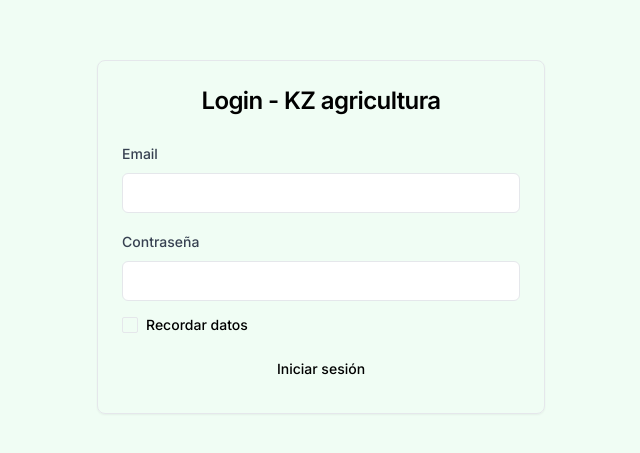
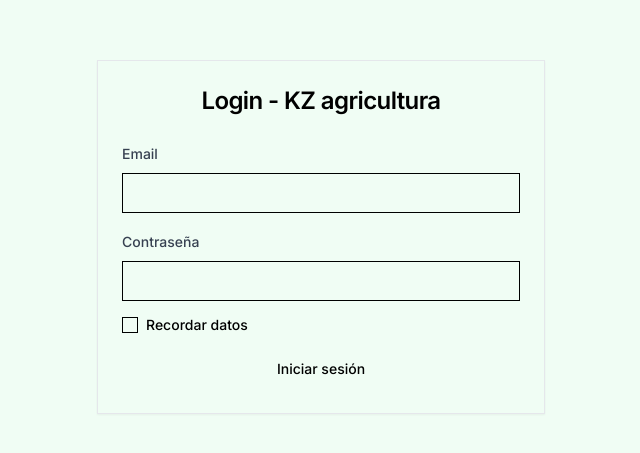
Before and after one commit to pozuelo89/GesAgri, a Next.js app: page / in a window 1280 px wide. Shown: the part 163-616 px from the top of the page, without its empty margins (319-959 px from the left). Built offline with nearby package versions, Linux system fonts and the light colour scheme.

Commit message:
Add files via upload

```diff
--- a/tailwind.config.js
+++ b/tailwind.config.js
@@ -1,12 +1,61 @@
 /** @type {import('tailwindcss').Config} */
 module.exports = {
-  content: [
+    darkMode: ['class'],
+    content: [
     './pages/**/*.{js,ts,jsx,tsx,mdx}',
     './components/**/*.{js,ts,jsx,tsx,mdx}',
     './app/**/*.{js,ts,jsx,tsx,mdx}',
   ],
   theme: {
-    extend: {},
+  	extend: {
+  		borderRadius: {
+  			lg: 'var(--radius)',
+  			md: 'calc(var(--radius) - 2px)',
+  			sm: 'calc(var(--radius) - 4px)'
+  		},
+  		colors: {
+  			background: 'hsl(var(--background))',
+  			foreground: 'hsl(var(--foreground))',
+  			card: {
+  				DEFAULT: 'hsl(var(--card))',
+  				foreground: 'hsl(var(--card-foreground))'
+  			},
+  			popover: {
+  				DEFAULT: 'hsl(var(--popover))',
+  				foreground: 'hsl(var(--popover-foreground))'
+  			},
+  			primary: {
+  				DEFAULT: 'hsl(var(--primary))',
+  				foreground: 'hsl(var(--primary-foreground))'
+  			},
+  			secondary: {
+  				DEFAULT: 'hsl(var(--secondary))',
+  				foreground: 'hsl(var(--secondary-foreground))'
+  			},
+  			muted: {
+  				DEFAULT: 'hsl(var(--muted))',
+  				foreground: 'hsl(var(--muted-foreground))'
+  			},
+  			accent: {
+  				DEFAULT: 'hsl(var(--accent))',
+  				foreground: 'hsl(var(--accent-foreground))'
+  			},
+  			destructive: {
+  				DEFAULT: 'hsl(var(--destructive))',
+  				foreground: 'hsl(var(--destructive-foreground))'
+  			},
+  			border: 'hsl(var(--border))',
+  			input: 'hsl(var(--input))',
+  			ring: 'hsl(var(--ring))',
+  			chart: {
+  				'1': 'hsl(var(--chart-1))',
+  				'2': 'hsl(var(--chart-2))',
+  				'3': 'hsl(var(--chart-3))',
+  				'4': 'hsl(var(--chart-4))',
+  				'5': 'hsl(var(--chart-5))'
+  			}
+  		}
+  	}
   },
-  plugins: [],
+  plugins: [require("tailwindcss-animate")],
 }
```
Also changed, not shown: hooks_useAlbaranes.ts (added, +71 -0 lines), hooks_useDatosMaestros.ts (added, +55 -0 lines), package.json (+8 -3 lines), 1 other file (tests, documents, lock files or other folders).
